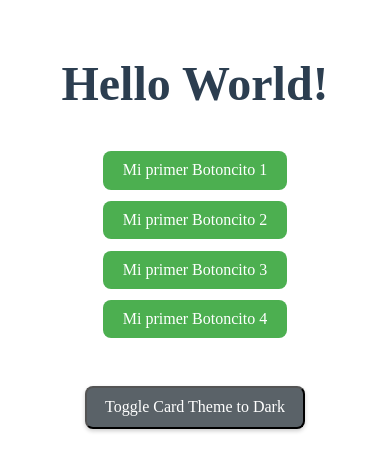
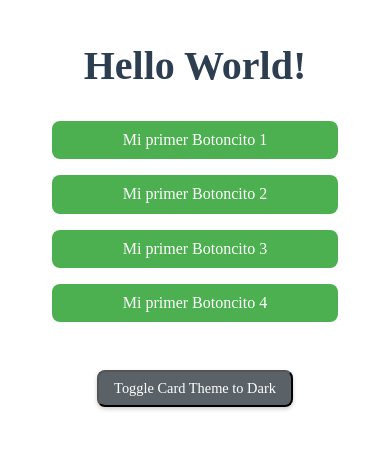
Before and after one commit to gabrielml/fsdb_f5_2025, a React (Vite) app in the folder react/primeros-ejercicios/vite-project/: page / in a window 390 px wide. Shown: the top 453 px of the page. Built offline with nearby package versions, Linux system fonts and the light colour scheme.

Commit message:
feat: Add Media Query for Mobile devices
Responsive adjustments for mobile devices (max-width: 768px)

```diff
--- a/react/primeros-ejercicios/vite-project/src/App.css
+++ b/react/primeros-ejercicios/vite-project/src/App.css
@@ -105,3 +105,42 @@
         gap: 1.5rem; /* Slightly reduced gap between cards */
     }
 }
+
+/* Responsive adjustement for Mobile devices */
+@media (max-width: 768px) {
+    #root {
+        padding: 1rem;
+    }
+
+    .app-container {
+        gap: 1.5rem;
+    }
+
+    .app-title {
+        font-size: 2.5em;
+    }
+
+    .button-group {
+        flex-direction: column; /* Stack buttons vertically on small screens */
+        width: 80%; /* Maje buttons take up more width when stacked */
+        gap: 0.5rem; /* Very small gap between stacked buttons */
+    }
+
+    /* Ensure 'Botoncito' buttons take full width when stacked */
+    .button-group .botoncito {
+        width: 100%;
+        margin-bottom: 0.5rem; /* Separate the buttons for easier manipulation */
+    }
+
+    .theme-toggle-button {
+        padding: 8px 15px;
+        font-size: 0.9em;
+        margin-bottom: 1.5rem;
+    }
+
+    .cards-container {
+        flex-direction: column; /* Stack cards vertically on mobile */
+        align-items: center; /* Center stacked cards */
+        gap: 1rem; /* Spacing between stacked cards */
+    }
+}
```
